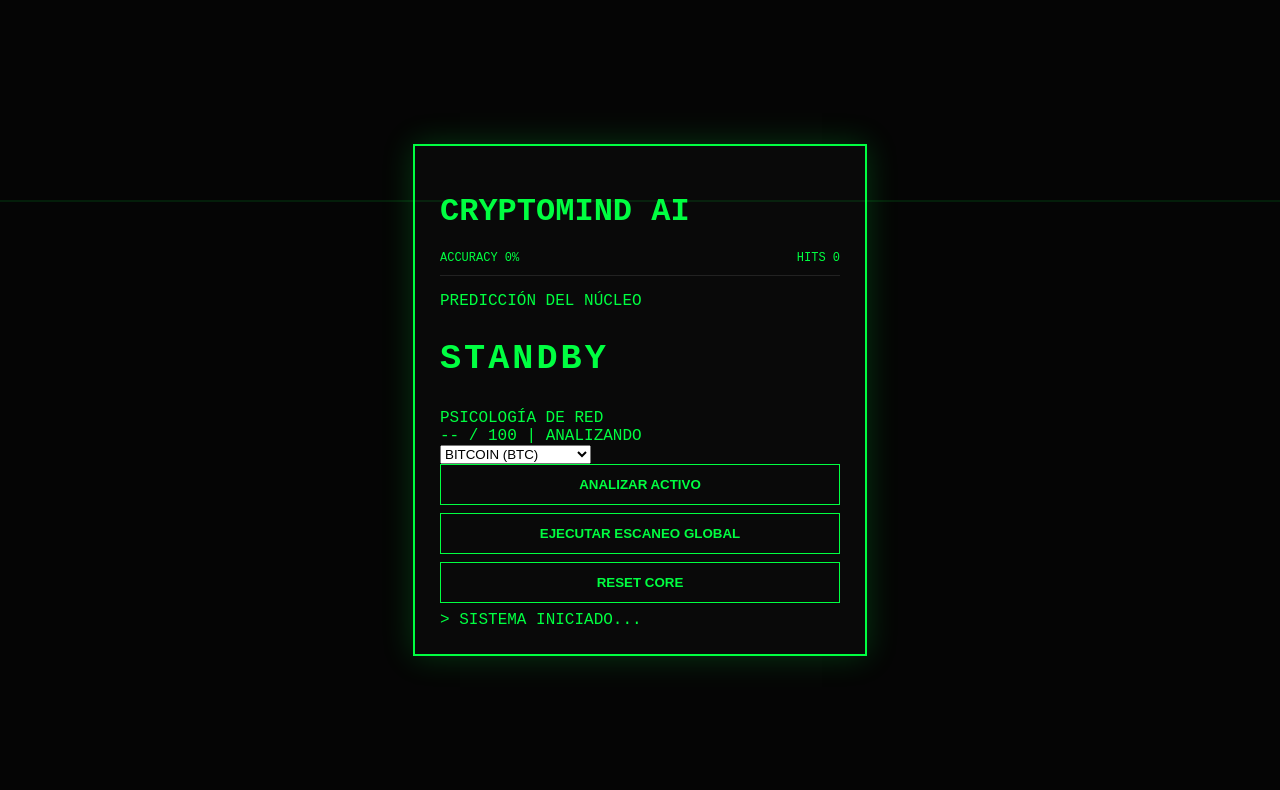
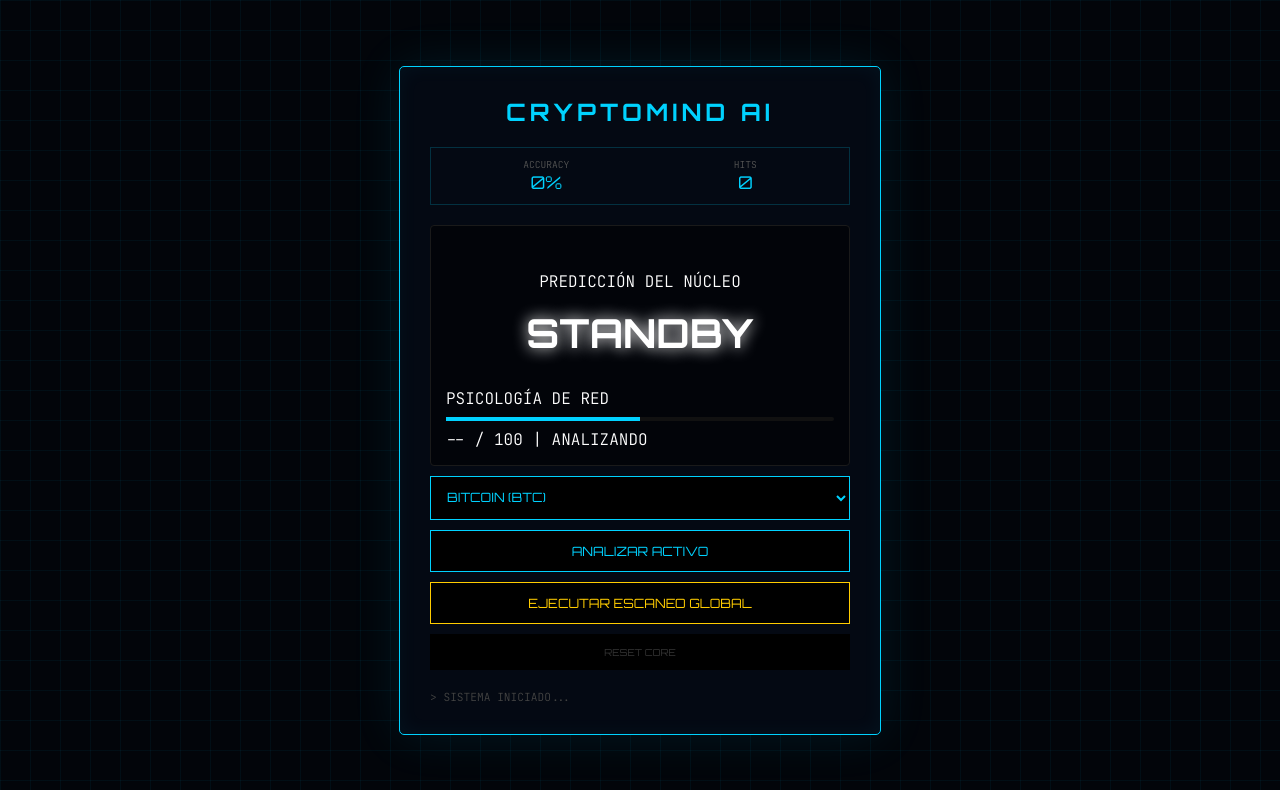
Before and after one commit to Dentalmovil/Crypto-Mind-AI, a plain HTML site: page index.html in a window 1280 px wide. Drawn offline with Linux system fonts and the light colour scheme.

Commit message:
Actualizar style.css

```diff
--- a/style.css
+++ b/style.css
@@ -1,27 +1,133 @@
-:root { --neon-green: #00ff41; --dark-bg: #050505; --neon-red: #ff3131; --neon-yellow: #fcd535; }
+@import url('https://fonts.googleapis.com/css2?family=Orbitron:wght@400;700&family=JetBrains+Mono:wght@300&display=swap');
 
-body { background: var(--dark-bg); color: var(--neon-green); font-family: 'Courier New', monospace; display: flex; justify-content: center; align-items: center; height: 100vh; margin: 0; }
+:root {
+    --neon-blue: #00d2ff;
+    --neon-green: #39ff14;
+    --neon-red: #ff003c;
+    --neon-gold: #ffcc00;
+    --glass-bg: rgba(5, 10, 20, 0.9);
+}
 
-.scanline { width: 100%; height: 2px; background: rgba(0, 255, 65, 0.1); position: absolute; top: 0; animation: scan 4s linear infinite; }
-@keyframes scan { from { top: 0; } to { top: 100%; } }
+body {
+    background: #02050a;
+    color: white;
+    font-family: 'JetBrains Mono', monospace;
+    height: 100vh;
+    margin: 0;
+    display: flex;
+    justify-content: center;
+    align-items: center;
+    overflow: hidden;
+}
 
-.ai-container { background: rgba(10, 10, 10, 0.95); border: 2px solid var(--neon-green); padding: 25px; width: 400px; box-shadow: 0 0 30px rgba(0, 255, 65, 0.2); }
+/* Fondo con rejilla 3D */
+.grid-overlay {
+    position: fixed; top: 0; left: 0; width: 100%; height: 100%;
+    background-image: linear-gradient(rgba(0, 210, 255, 0.05) 1px, transparent 1px),
+                      linear-gradient(90deg, rgba(0, 210, 255, 0.05) 1px, transparent 1px);
+    background-size: 30px 30px;
+    perspective: 1000px;
+    z-index: -1;
+}
 
-.stats-bar { display: flex; justify-content: space-between; font-size: 0.75rem; border-bottom: 1px solid #222; margin-bottom: 15px; padding-bottom: 10px; }
+.ai-container {
+    background: var(--glass-bg);
+    border: 1px solid var(--neon-blue);
+    width: 420px;
+    padding: 30px;
+    border-radius: 5px;
+    box-shadow: 0 0 50px rgba(0, 210, 255, 0.1), inset 0 0 20px rgba(0, 210, 255, 0.05);
+    backdrop-filter: blur(10px);
+}
 
-#ai-prediction { font-size: 2.2rem; letter-spacing: 3px; }
+h1 {
+    font-family: 'Orbitron', sans-serif;
+    text-align: center;
+    font-size: 1.5rem;
+    color: var(--neon-blue);
+    letter-spacing: 4px;
+    margin: 0;
+}
 
-.sentiment-area { background: #000; padding: 10px; border: 1px dashed var(--neon-green); margin-bottom: 15px; }
+.stats-bar {
+    display: flex;
+    justify-content: space-around;
+    margin: 20px 0;
+    border: 1px solid rgba(0, 210, 255, 0.2);
+    padding: 10px;
+}
+
+.stat-box { text-align: center; }
+.label { font-size: 0.6rem; color: #555; display: block; }
+.value { font-family: 'Orbitron', sans-serif; color: var(--neon-blue); font-size: 1.1rem; }
+
+.monitor-screen {
+    background: rgba(0, 0, 0, 0.5);
+    border: 1px solid #1a1a1a;
+    min-height: 200px;
+    padding: 15px;
+    position: relative;
+    border-radius: 4px;
+}
+
+.risk-banner {
+    background: rgba(255, 0, 60, 0.2);
+    border: 1px solid var(--neon-red);
+    color: var(--neon-red);
+    font-size: 0.6rem;
+    padding: 5px;
+    text-align: center;
+    margin-bottom: 10px;
+    animation: blink 1s infinite;
+}
+
+@keyframes blink { 50% { opacity: 0.3; } }
+
+.hex-container {
+    text-align: center;
+    margin: 30px 0;
+}
+
+#ai-prediction {
+    font-family: 'Orbitron', sans-serif;
+    font-size: 2.5rem;
+    text-shadow: 0 0 15px currentColor;
+    margin: 10px 0;
+}
+
+.sentiment-module { margin-top: 20px; }
+.meter-bar { height: 4px; background: #111; border-radius: 2px; margin: 8px 0; }
+.fill { height: 100%; width: 50%; background: var(--neon-blue); transition: all 1s ease; }
+
+select, button {
+    width: 100%;
+    background: #000;
+    border: 1px solid var(--neon-blue);
+    color: var(--neon-blue);
+    padding: 12px;
+    font-family: 'Orbitron', sans-serif;
+    font-size: 0.8rem;
+    margin-top: 10px;
+    cursor: pointer;
+}
+
+.btn-main:hover { background: var(--neon-blue); color: black; }
+.btn-scan { border-color: var(--neon-gold); color: var(--neon-gold); }
+.btn-scan:hover { background: var(--neon-gold); color: black; }
+.btn-reset { border: none; color: #333; font-size: 0.6rem; }
+
+.console {
+    margin-top: 20px;
+    font-size: 0.7rem;
+    color: #444;
+}
+
+.summary-row {
+    display: flex;
+    justify-content: space-between;
+    padding: 5px 0;
+    border-bottom: 1px solid #111;
+    font-size: 0.75rem;
+}
 
 .hidden { display: none; }
-#auto-summary { font-size: 0.8rem; text-align: left; background: #000; padding: 10px; border: 1px solid var(--neon-green); margin-bottom: 15px; }
-
-.summary-row { display: flex; justify-content: space-between; border-bottom: 1px solid #111; padding: 3px 0; }
-
-button { width: 100%; padding: 12px; background: transparent; border: 1px solid var(--neon-green); color: var(--neon-green); cursor: pointer; font-weight: bold; margin-bottom: 8px; }
-button:hover { background: var(--neon-green); color: black; }
-
-.btn-highlight { border: 2px solid var(--neon-yellow); color: var(--neon-yellow); }
-.btn-highlight:hover { background: var(--neon-yellow); color: black; }
-
-.btn-secondary { border-color: #444; color: #444; font-size: 0.7rem; }
```
